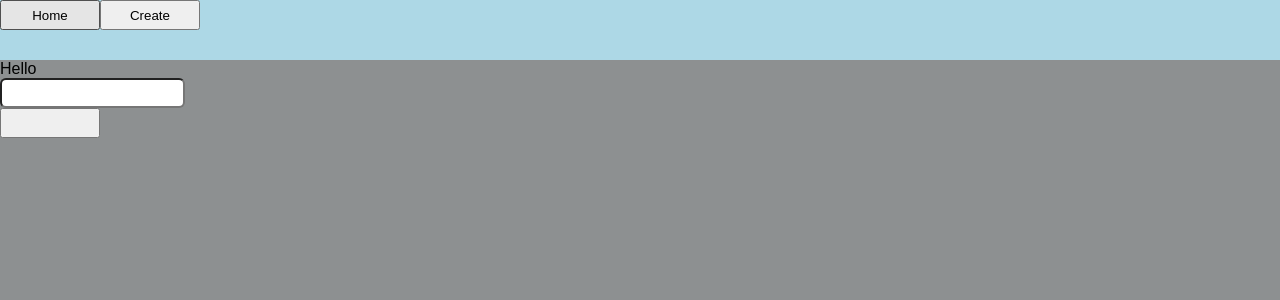
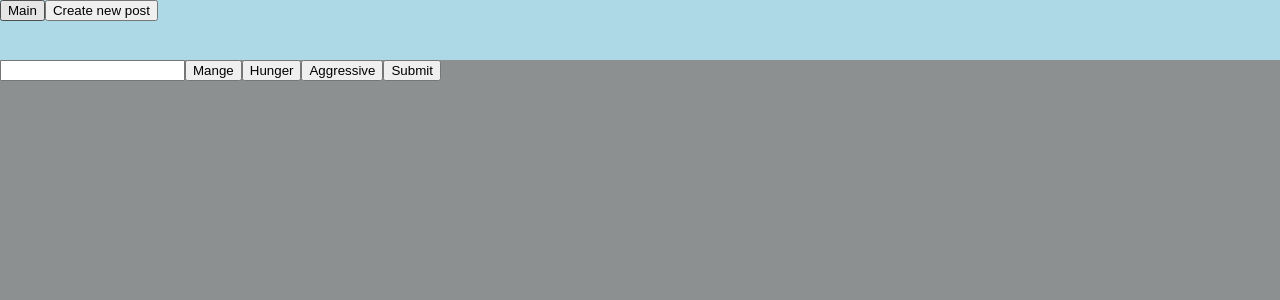
Before and after one commit to Lopside95/client-capstone, a React (Vite) app: page /create-post in a window 1280 px wide. Shown: the top 300 px of the page. Built offline with nearby package versions, Linux system fonts and the light colour scheme; no server answers.

Commit message:
add post tags

```diff
--- a/src/components/Nav/Nav.tsx
+++ b/src/components/Nav/Nav.tsx
@@ -7,8 +7,10 @@ const Nav = () => {
 
   return (
     <nav className="nav">
-      <Button label="Home" onClick={() => navigate("/")} />
-      <Button label="Create" onClick={() => navigate("/create-post")} />
+      <Button onClick={() => navigate("/")}>Main</Button>
+      {/* <Button label="Home" onClick={() => navigate("/")} /> */}
+      <Button onClick={() => navigate("/create-post")}>Create new post</Button>
+      {/* <Button label="Create" onClick={() => navigate("/create-post")} /> */}
     </nav>
   );
 };
--- a/src/components/ui/Button/Button.tsx
+++ b/src/components/ui/Button/Button.tsx
@@ -1,14 +1,16 @@
 import { ButtonProps } from "../../../utils/types/components";
 import "./Button.scss";
 
-const Button = ({ name, label, onClick }: ButtonProps) => {
-  return (
-    <>
-      <button className="button" onClick={onClick}>
-        {label}
-      </button>
-    </>
-  );
+const Button: React.FC<ButtonProps> = ({ children, ...props }) => {
+  return <button {...props}>{children}</button>;
 };
 
+// const Button = ({ name, type, onClick, children }: ButtonProps) => {
+//   return (
+//     <button type={type} className="button" onClick={onClick}>
+//       {children}
+//     </button>
+//   );
+// };
+
 export default Button;
--- a/src/components/ui/Input/Input.tsx
+++ b/src/components/ui/Input/Input.tsx
@@ -1,11 +1,14 @@
+import { useFormContext } from "react-hook-form";
 import { TextProps } from "../../../utils/types/components";
 import "./Input.scss";
 
 const Input = ({ name, label, placeholder }: TextProps) => {
+  const { register } = useFormContext();
+
   return (
     <>
       <label className="label">{label}</label>
-      <input className="input" name={name} placeholder={placeholder} />
+      <input className="input" {...register(name)} placeholder={placeholder} />
     </>
   );
 };
--- /dev/null
+++ b/src/components/ui/Tag/Tag.tsx
@@ -0,0 +1,19 @@
+import { useFormContext } from "react-hook-form";
+import { ButtonProps } from "../../../utils/types/components";
+
+const TagButton = ({ name, title, type, onClick, children }: ButtonProps) => {
+  const { register } = useFormContext();
+
+  return (
+    <button
+      type={type}
+      className="button"
+      {...register(name)}
+      onClick={onClick}
+    >
+      {children || title}
+    </button>
+  );
+};
+
+export default TagButton;
--- a/src/pages/post/CreatePost.tsx
+++ b/src/pages/post/CreatePost.tsx
@@ -1,22 +1,52 @@
 import { FormProvider, SubmitHandler, useForm } from "react-hook-form";
 import { zodResolver } from "@hookform/resolvers/zod";
-import { Post, postSchema } from "../../utils/types/posts";
+import { Post, postSchema, Tag } from "../../utils/types/posts";
 import Button from "../../components/ui/Button/Button";
 import Input from "../../components/ui/Input/Input";
+import { createPost } from "../../utils/api";
+import { z } from "zod";
+import TagButton from "../../components/ui/Tag/Tag";
 
 const CreatePost = () => {
+  const tagItems: Tag[] = [
+    { name: "Mange", active: false },
+    { name: "Hunger", active: false },
+    { name: "Aggressive", active: false },
+  ];
+
   const form = useForm<Post>({
     resolver: zodResolver(postSchema),
-    defaultValues: {},
+    defaultValues: {
+      tags: tagItems,
+    },
   });
 
-  const onSubmit: SubmitHandler<Post> = async (data: Post) => {};
+  const onSubmit: SubmitHandler<Post> = async (data: Post) => {
+    try {
+      console.log("datat", data);
+      console.log("Hellloloo");
+    } catch (error) {
+      console.error(error);
+    }
+  };
+
+  const allTags = form.watch("tags");
+
+  console.log("alltags", allTags);
 
   return (
     <FormProvider {...form}>
       <form onSubmit={form.handleSubmit(onSubmit)}>
-        <Input name="" label="Hello" />
-        <Button onClick={() => console.log("clicked")} />
+        <input type="text" {...form.register("title")} />
+        {tagItems.map((tag, index) => (
+          <button
+            onClick={() => form.setValue(`tags.${index}.active`, !tag.active)}
+          >
+            {tag.name}
+          </button>
+        ))}
+
+        <Button type="submit">Submit</Button>
       </form>
     </FormProvider>
   );
--- a/src/utils/api.ts
+++ b/src/utils/api.ts
@@ -11,4 +11,11 @@ const getPosts = async () => {
   }
 };
 
-export { getPosts };
+const createPost = async () => {
+  try {
+    const res = await axios.post(`${baseUrl}/create-post`, {});
+  } catch (error) {
+    console.error(error);
+  }
+};
+export { getPosts, createPost };
--- a/src/utils/types/posts.ts
+++ b/src/utils/types/posts.ts
@@ -1,4 +1,9 @@
 import z from "zod";
+
+export const tag = z.object({
+  name: z.string(),
+  active: z.boolean(),
+});
 
 export const postSchema = z.object({
   id: z.string(),
@@ -8,12 +13,14 @@ export const postSchema = z.object({
   urgency: z.number(),
   type: z.enum(["General", "Report"]),
   status: z.enum(["Open", "Closed"]),
+  tags: z.array(tag),
   longitude: z.number().optional(),
   latitude: z.number().optional(),
   created_at: z.date(),
   updated_at: z.date(),
 });
 
+export type Tag = z.infer<typeof tag>;
 export type Post = z.infer<typeof postSchema>;
 
 // export type Post = {
```
Also changed, not shown: src/utils/types/components.ts (+18 -5 lines), src/components/ui/Tag/Tag.scss (added).
